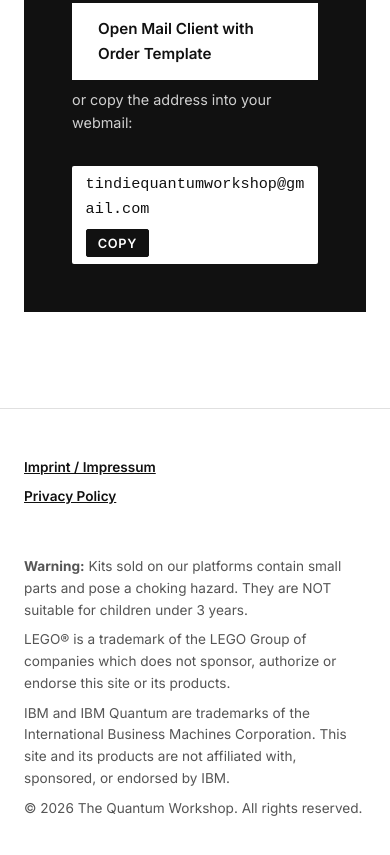
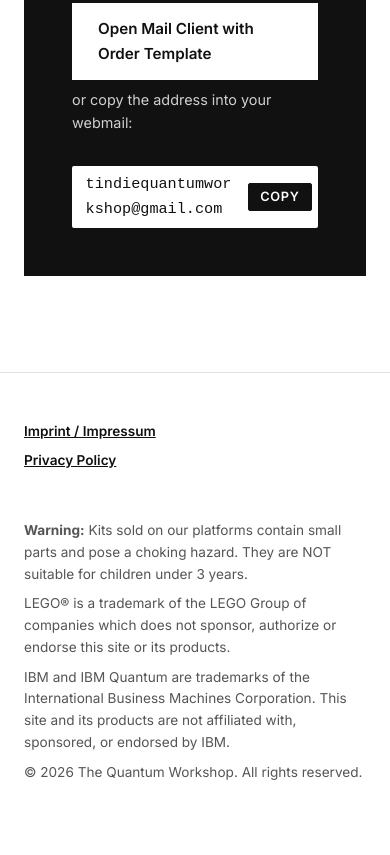
Before and after one commit to RobTech01/quantum-workshop, a plain HTML site: page index.html in a window 390 px wide. Shown: the part 9738-10593 px from the top of the page. Drawn offline with Linux system fonts and the light colour scheme.

Commit message:
Fix email-copy chip overflowing on mobile
Previous flex-wrap + max-width approach failed because the chip stayed
inline-flex sized to min-content (unbroken email token). Switch base to
display:flex, width:100%, give the code a real flex track with flex:1 1 0
+ min-width:0, force word-break:break-all so the long mailto string
actually wraps. Desktop (>=768px) reverts to width:max-content so the
chip shrinks back into the row beside the primary button.

```diff
--- a/styles.css
+++ b/styles.css
@@ -477,13 +477,15 @@ button.btn:focus-visible {
         gap: var(--spacing-md);
     }
     .contact-or { display: none; }
+    .email-copy { width: max-content; }
+    .email-copy code { flex: 0 0 auto; word-break: normal; }
 }
 
 .email-copy {
-    display: inline-flex;
-    flex-wrap: wrap;
+    display: flex;
     align-items: center;
     gap: 0.5rem;
+    width: 100%;
     max-width: 100%;
     padding: 0.4rem 0.4rem 0.4rem 0.85rem;
     background-color: var(--color-bg);
@@ -494,11 +496,15 @@ button.btn:focus-visible {
 }
 
 .email-copy code {
+    flex: 1 1 0;
+    min-width: 0;
     font-size: 0.95rem;
     user-select: all;
-    min-width: 0;
     overflow-wrap: anywhere;
+    word-break: break-all;
 }
+
+.email-copy .btn-copy { flex: 0 0 auto; }
 
 .btn-copy {
     font-family: inherit;
```
